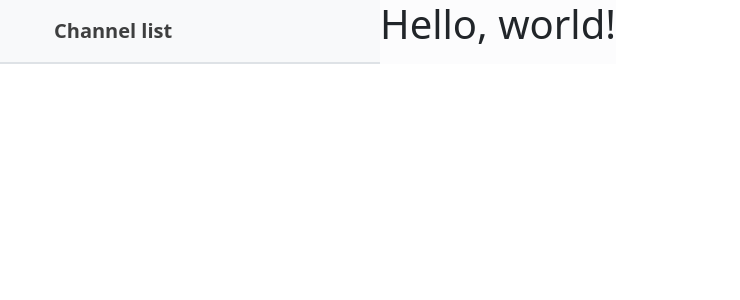
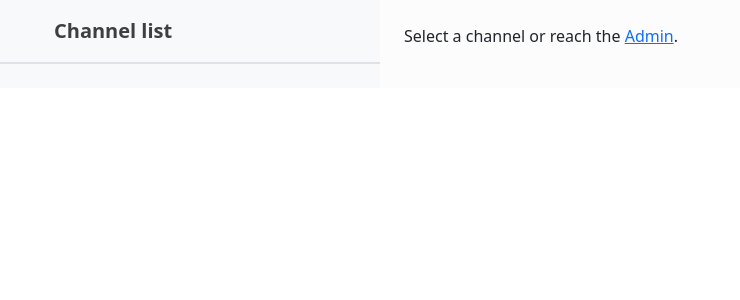
Before and after one commit to giovabal/TNExp, a Django app: page / in a window 1280 px wide. Shown: the top 300 px of the page, without its empty margins (0-740 px from the left). Run offline with Django 4.2, Linux system fonts and the light colour scheme; data that the repository does not hold is empty.

Commit message:
First version of instructions

```diff
--- a/webapp/templates/webapp/home.html
+++ b/webapp/templates/webapp/home.html
@@ -2,5 +2,5 @@
 {% load static %}
 
 {% block content %}
-<h1>Hello, world!</h1>
+<p>Select a channel or reach the <a href="/admin/">Admin</a>.</p>
 {% endblock content %}
--- a/webapp/templates/webapp/index.html
+++ b/webapp/templates/webapp/index.html
@@ -12,7 +12,7 @@
     <main class="d-flex flex-nowrap">
       {% include "webapp/menu.html" %}
 
-      <div class="bg-light-subtle">
+      <div class="p-4 bg-light-subtle w-100">
 	{% block content %}
 	{% endblock content %}
       </div>
```
Also changed, not shown: README.md.
